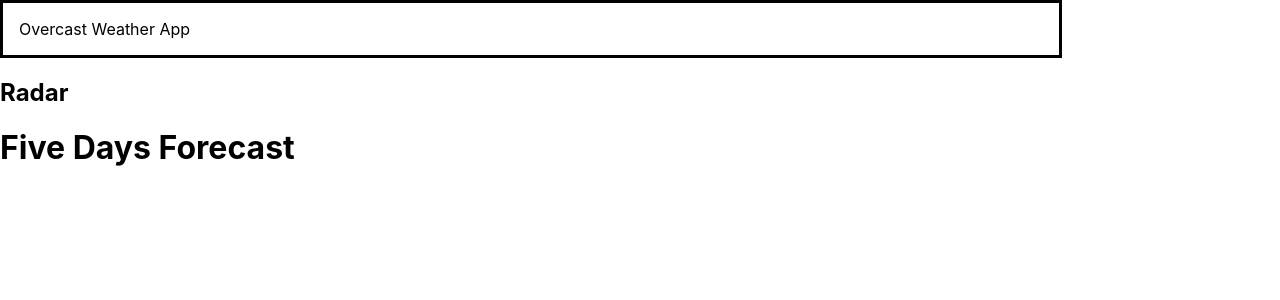
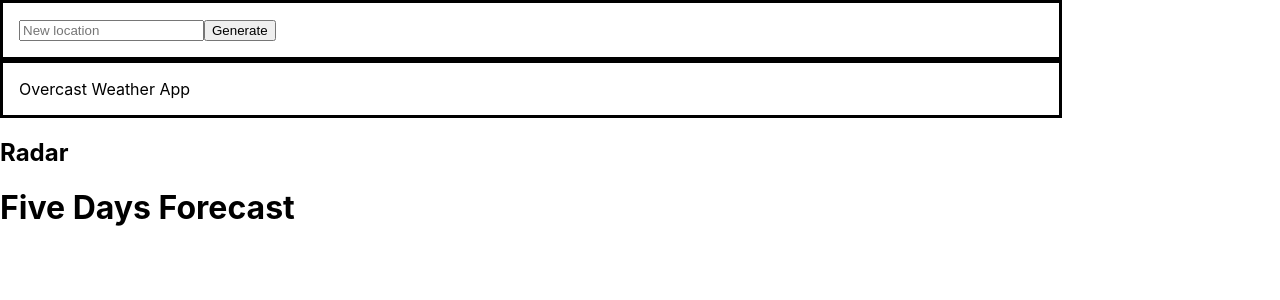
Before and after one commit to philliperod/overcast_weather, a React (Create React App) app: page / in a window 1280 px wide. Shown: the top 300 px of the page. Built offline with nearby package versions, Linux system fonts and the light colour scheme.

Commit message:
created a navbar.js with element.js; creating a navbar that will have the input field to enter a location for weather

```diff
--- a/src/App.js
+++ b/src/App.js
@@ -1,11 +1,13 @@
 import React from 'react';
 import Current from './Components/Current';
 import FiveDays from './Components/FiveDays';
+import Nav from './Components/Navbar';
 import Radar from './Components/Radar';
 
 function App() {
   return (
     <div className="App">
+      <Nav />
       <Current />
       <Radar />
       <FiveDays />
--- /dev/null
+++ b/src/Components/Navbar/NavbarElements.js
@@ -0,0 +1,8 @@
+import styled from 'styled-components';
+
+export const Navbar = styled.section`
+  display: flex;
+  border: solid;
+  padding: 1rem;
+  width: 80vw;
+`;
--- /dev/null
+++ b/src/Components/Navbar/index.js
@@ -0,0 +1,33 @@
+import React from 'react';
+import { Navbar } from './NavbarElements';
+
+const Nav = () => {
+  const getLocationWeather = async (location) => {
+    const apiKey = '3c005018751f1dcc72c1d0f6c2e92f7b';
+    const response = await fetch(
+      `https://api.openweathermap.org/data/2.5/weather?q=${location}&appid=${apiKey}&units=metric`
+    );
+
+    if (response.status === 200) {
+      return { success: true };
+    }
+  };
+
+  return (
+    <>
+      <Navbar>
+        <form action="" method="get">
+          <input
+            type="text"
+            name="location"
+            id="location"
+            placeholder="New location"
+          />
+          <button type="submit">Generate</button>
+        </form>
+      </Navbar>
+    </>
+  );
+};
+
+export default Nav;
```
Also changed, not shown: 1 other file (tests, documents, lock files or other folders).
